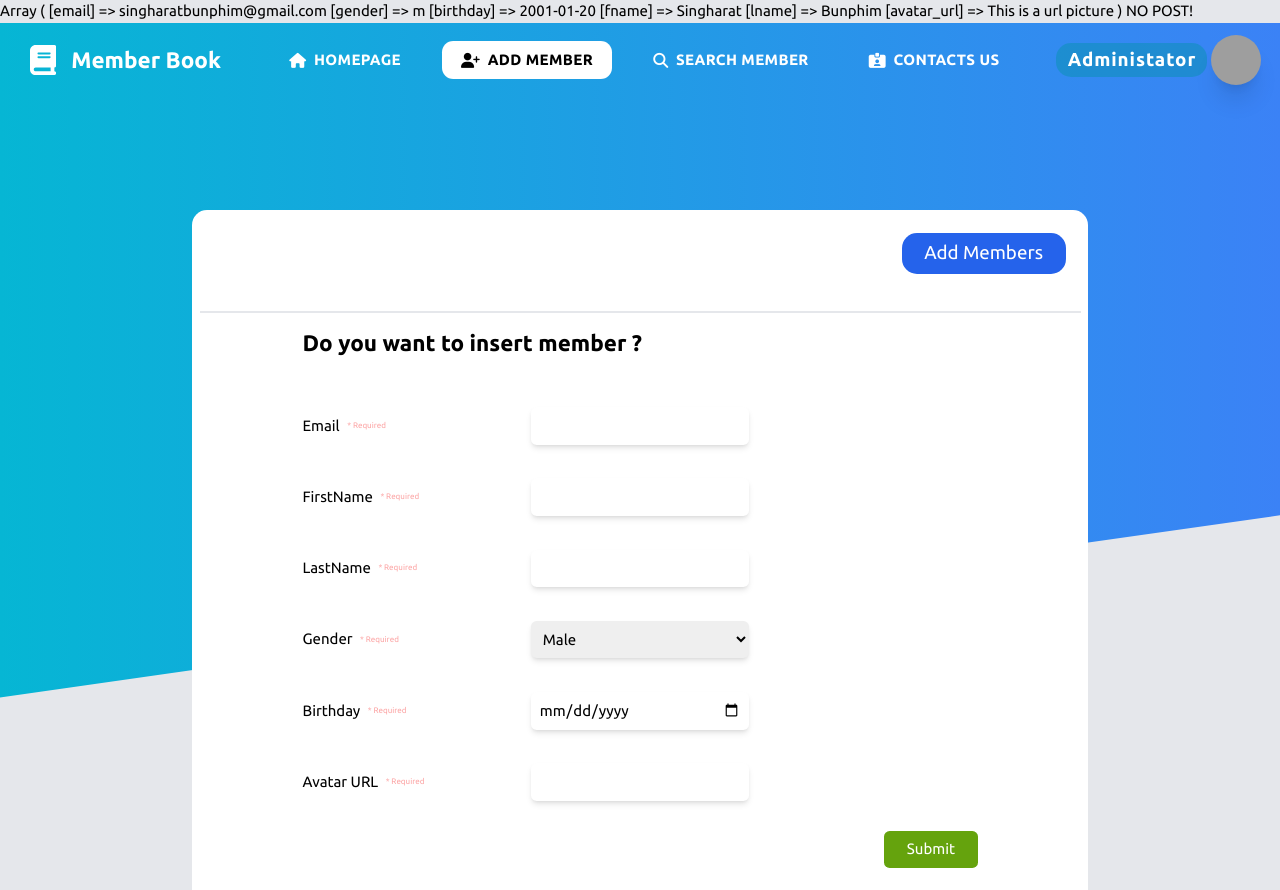
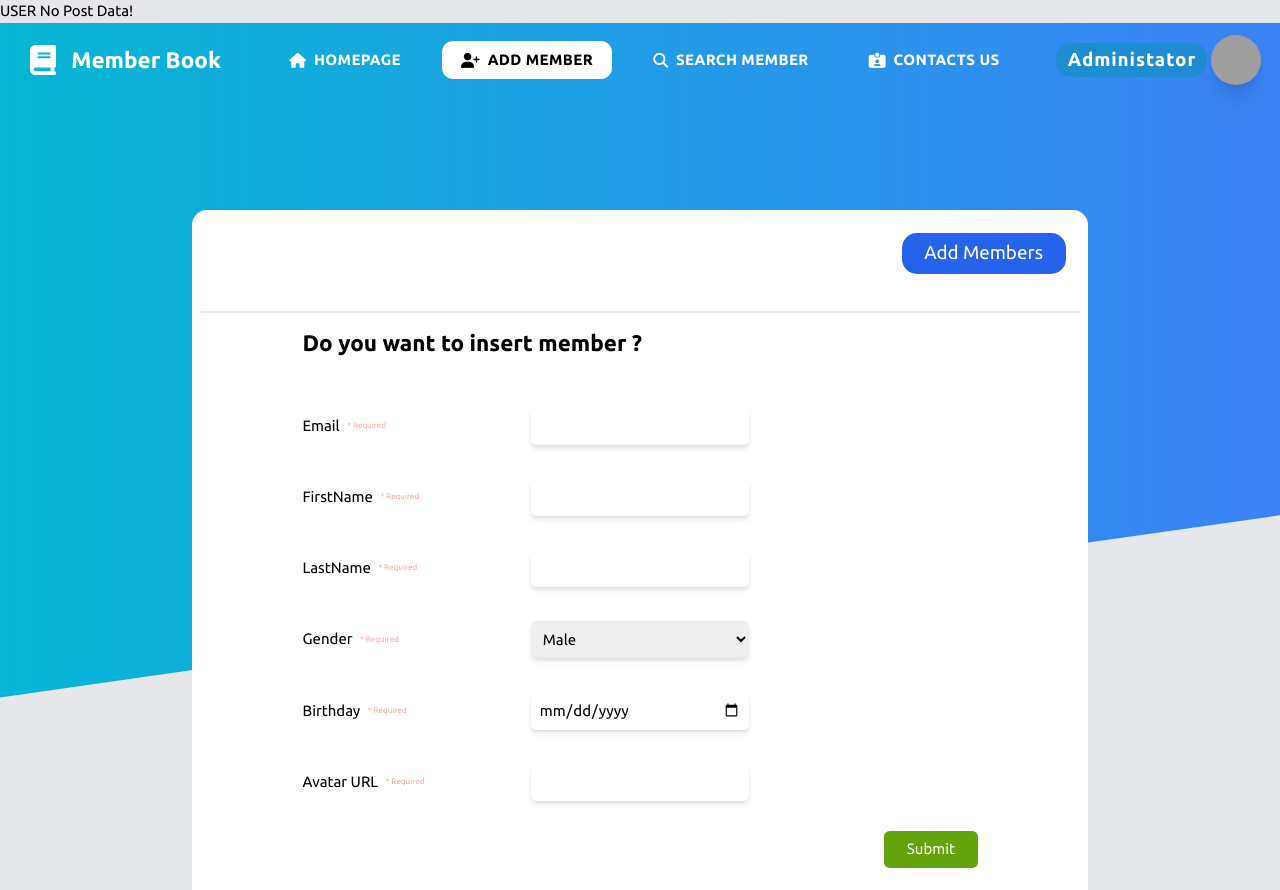
Before and after one commit to Singtodev/CSMSU-Member-Book, a PHP site: page /add.php in a window 1280 px wide. Shown: the top 890 px of the page. Run offline with PHP 8.4, Linux system fonts and the light colour scheme; some libraries are stand-ins or nearby versions; grey boxes are pictures that could not be loaded.

Commit message:
add more

```diff
--- a/add.php
+++ b/add.php
@@ -11,6 +11,13 @@
     $activePage = 1;
     $navbar = new Navbar($activePage);
 
+
+
+
+    if(isset($_GET['email']) && isset($_GET['gender']) && isset($_GET['birthday']) && isset($_GET['fname']) && isset($_GET['lname']) && isset($_GET['avatar_url'])){
+        echo "<br />";
+        echo "User Post Data -> ";
+        print_r($_GET);
         $user = array(
             'email' => 'singharatbunphim@gmail.com',
             'gender' => 'm',
@@ -21,12 +28,8 @@
         );
         print_r($user);
 
-
-    if(isset($_GET['email']) && isset($_GET['gender']) && isset($_GET['birthday']) && isset($_GET['fname']) && isset($_GET['lname']) && isset($_GET['avatar_url'])){
-        echo "POST";
-        print_r($_GET);
     }else{
-        echo "NO POST!";
+        echo "USER No Post Data!";
     }
 
 ?>
@@ -132,7 +135,7 @@
                                 <div class="text-md">Email</div>
                                 <div class="text-[8px] text-red-300">* Required</div>
                             </div>
-                            <input type="email" name="email" minLength="0" maxLength="1000" required class="cols-span-3 w-full shadow-md outline-none px-3 py-1 rounded-md" />
+                            <input type="email" required name="email" minLength="0" maxLength="1000" required class="cols-span-3 w-full shadow-md outline-none px-3 py-1 rounded-md" />
                         </div>
                     </div>
 
@@ -142,7 +145,7 @@
                                 <div class="text-md">FirstName</div>
                                 <div class="text-[8px] text-red-300">* Required</div>
                             </div>
-                            <input type="text" name="fname" minLength="0" maxLength="1000" required class="cols-span-3 w-full shadow-md outline-none px-3 py-1 rounded-md" />
+                            <input type="text" required name="fname" minLength="0" maxLength="1000" required class="cols-span-3 w-full shadow-md outline-none px-3 py-1 rounded-md" />
                         </div>
                     </div>
 
@@ -152,7 +155,7 @@
                                 <div class="text-md">LastName</div>
                                 <div class="text-[8px] text-red-300">* Required</div>
                             </div>
-                            <input type="text" name="lname" minLength="0" maxLength="1000" required class="cols-span-3 w-full shadow-md outline-none px-3 py-1 rounded-md" />
+                            <input type="text" required name="lname" minLength="0" maxLength="1000" required class="cols-span-3 w-full shadow-md outline-none px-3 py-1 rounded-md" />
                         </div>
                     </div>
 
@@ -163,7 +166,7 @@
                                 <div class="text-[8px] text-red-300">* Required</div>
                             </div>
                             <div class="grid gird-cols-3">
-                                <select class="outline-none shadow-md px-2 rounded-md" name="gender" value="m">
+                                <select required class="outline-none shadow-md px-2 rounded-md" name="gender" value="m">
                                     <option value="m">Male</option>
                                     <option value="f">Female</option>
                                     <option value="o">Others</option>
@@ -179,7 +182,7 @@
                                 <div class="text-[8px] text-red-300">* Required</div>
                             </div>
                             <div class="grid gird-cols-3">
-                                <input type="date" name="birthday" class="outline-none shadow-md px-2 rounded-md" />
+                                <input required type="date" name="birthday" class="outline-none shadow-md px-2 rounded-md" />
                             </div>
                         </div>
                     </div>
@@ -190,7 +193,7 @@
                                 <div class="text-md">Avatar URL</div>
                                 <div class="text-[8px] text-red-300">* Required</div>
                             </div>
-                            <input type="text" name="avatar_url" minLength="0" maxLength="1000" required class="cols-span-3 w-full shadow-md outline-none px-3 py-1 rounded-md" />
+                            <input type="text" required name="avatar_url" minLength="0" maxLength="1000" required class="cols-span-3 w-full shadow-md outline-none px-3 py-1 rounded-md" />
                         </div>
                     </div>
 
```
Lines whose indentation alone changed are shown as unchanged.
